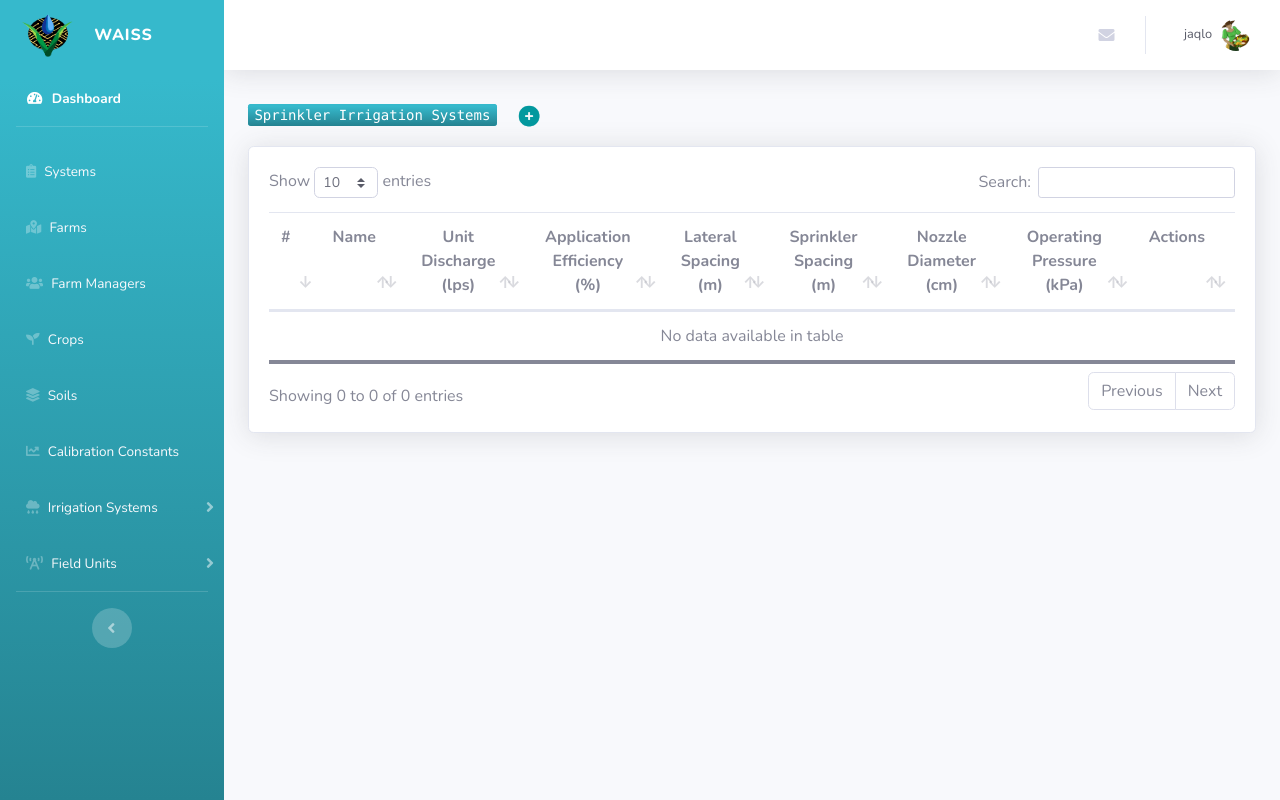
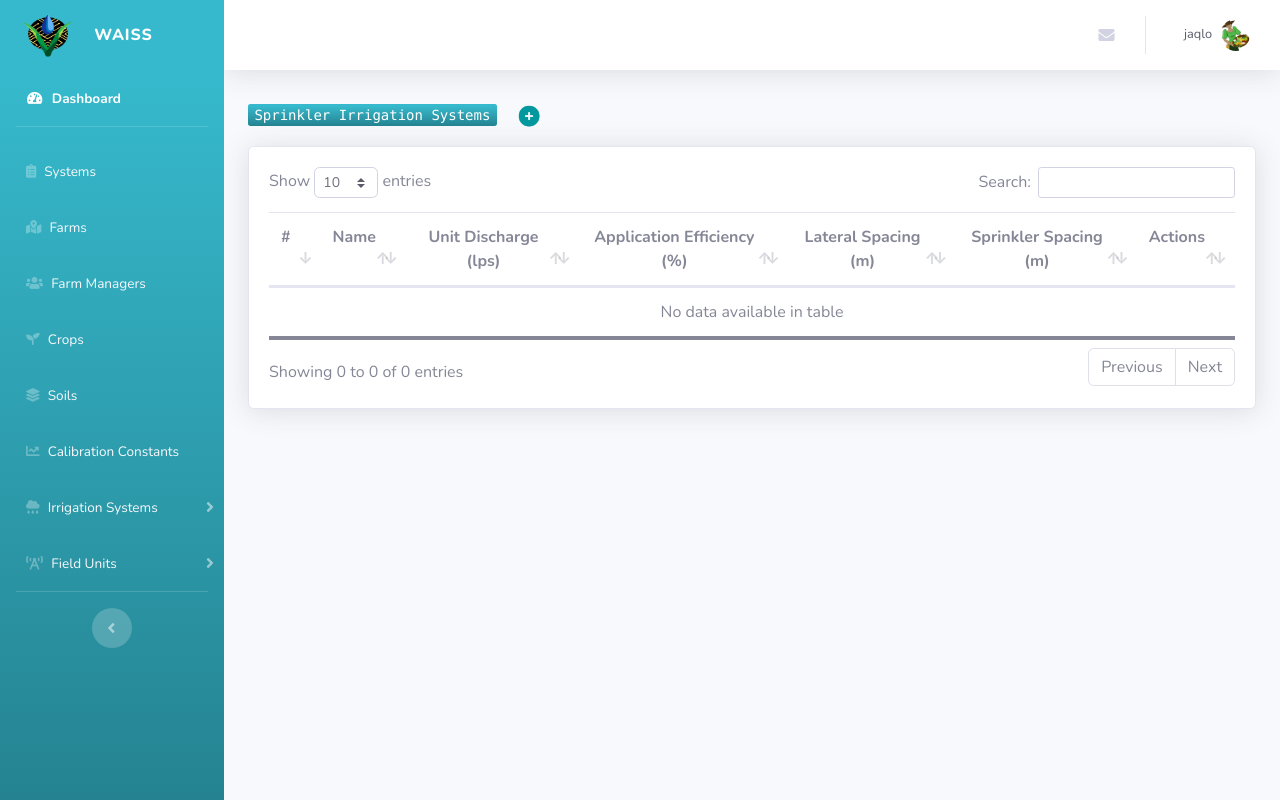
Before and after one commit to jique/waiss-web, a Django app: page /list_sprinkler/ in a window 1280 px wide. Run offline with Django 3.2, Linux system fonts and the light colour scheme; a user stored in the database is signed in; data that the repository does not hold is empty; some libraries are stand-ins or nearby versions.

Commit message:
border list remove slope, n

```diff
--- a/waissapp/templates/waissapp/list_sprinkler.html
+++ b/waissapp/templates/waissapp/list_sprinkler.html
@@ -25,8 +25,6 @@
               <th class="align-top ">Application Efficiency (%)</th>
               <th class="align-top">Lateral Spacing (m)</th>
               <th class="align-top">Sprinkler Spacing (m)</th>
-              <th class="align-top">Nozzle Diameter (cm)</th>
-              <th class="align-top">Operating Pressure (kPa)</th>
               <th class="align-top">Actions</th>
             </tr>
         </thead>
--- a/waissapp/templates/waissapp/list_sprinkler_2.html
+++ b/waissapp/templates/waissapp/list_sprinkler_2.html
@@ -7,8 +7,6 @@
     <td class="align-middle">{{sprinkler.ea}}</td>
     <td class="align-middle">{{sprinkler.lateral_spacing}}</td>
     <td class="align-middle">{{sprinkler.sprinkler_spacing}}</td>
-    <td class="align-middle">{{sprinkler.nozzle_diameter}}</td>
-    <td class="align-middle">{{sprinkler.operating_pressure}}</td>
     <td class="align-middle min">
         <button class="btn show-form-update text-info btn-sm" data-url="{% url 'waiss:edit_sprinkler' sprinkler.id %}"><i class="fas fa-edit"></i></button>
         <button class="btn text-danger btn-sm" data-toggle="modal" data-target="#deleteModal-{{ sprinkler.id }}"><i class="fas fa-trash"></i></button>
```
